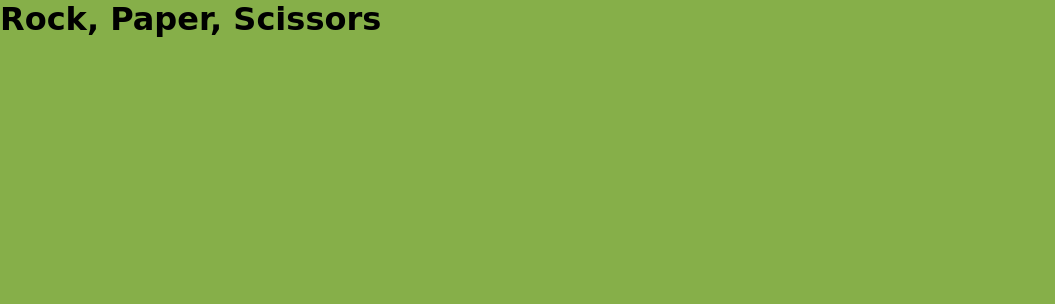
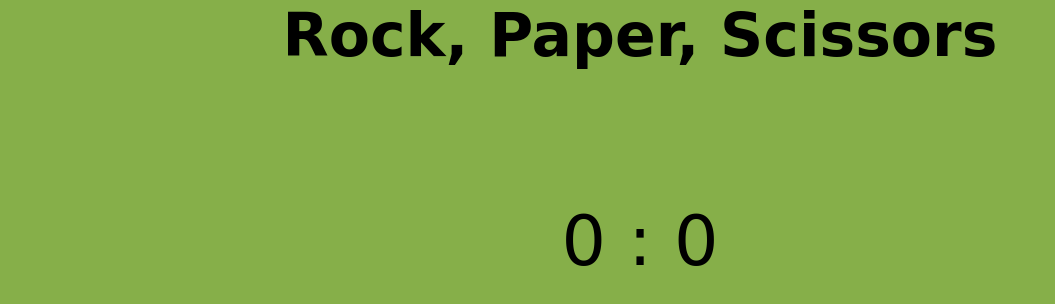
Before and after one commit to KnutHojeberg/project-2-javascript, a plain HTML site: page index.html in a window 1280 px wide. Shown: the whole page, without its empty margins (0-1055 px from the left). Drawn offline with Linux system fonts and the light colour scheme.

Commit message:
score display set and styled

```diff
--- a/assets/css/style.css
+++ b/assets/css/style.css
@@ -10,3 +10,20 @@ body {
     font-family: 'Alkatra', cursive, sans-serif;
     background-color: #86af49;
 }
+
+#header,
+h2,
+#rules,
+h3 {
+    text-align: center;
+}
+
+#header {
+    font-size: 30px;
+    height: 200px;
+}
+
+#scores {
+    font-size: 70px;
+    text-align: center;
+}
--- a/index.html
+++ b/index.html
@@ -19,6 +19,16 @@
         <h1>Rock, Paper, Scissors</h1>
     </div>
 
+      <!-- score display -->
+      <div id="scores">
+        <span id="user-score">0</span>
+        <span> : </span>
+        <span id="computer-score">0</span>
+    </div>
+
+
+
+
     <script src="assets/js/script.js"></script>
 </body>
 
```
